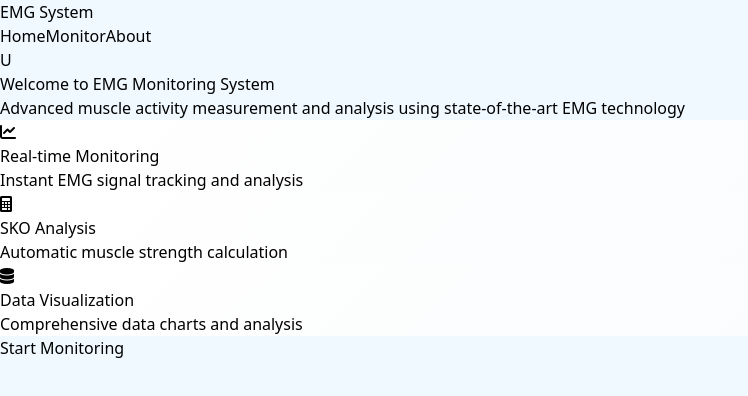
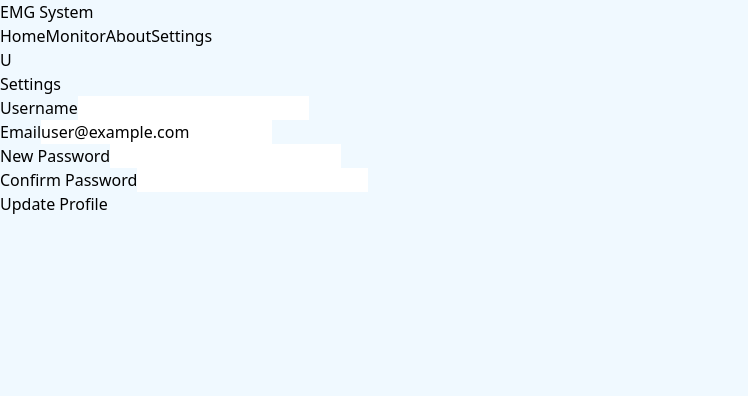
Before and after one commit to HKRyn122/EMG-WebAPP-v1.0, a React (Vite) app: page /settings in a window 1280 px wide. Before the commit this address led to /. Shown: the top 396 px of the page, without its empty margins (0-748 px from the left). Built offline with nearby package versions, Linux system fonts and the light colour scheme; no server answers; the database is empty; sample sign-in values are in the browser's storage.

Commit message:
Setting pages
test

```diff
--- a/src/App.jsx
+++ b/src/App.jsx
@@ -6,6 +6,7 @@ import About from './components/About';
 import Login from './components/Login';
 import Register from './components/auth/Register';
 import Navbar from './components/Navbar';
+import Settings from './components/settings/Settings';
 import AdminDashboard from './components/admin/AdminDashboard';
 import UserManagement from './components/admin/UserManagement';
 import Analytics from './components/admin/Analytics';
@@ -33,6 +34,7 @@ function App() {
             <Route path="/" element={<Home />} />
             <Route path="/monitor" element={<Monitor />} />
             <Route path="/about" element={<About />} />
+            <Route path="/settings" element={<Settings />} />
           </Route>
 
           {/* Admin Routes */}
--- a/src/components/Monitor.jsx
+++ b/src/components/Monitor.jsx
@@ -4,7 +4,7 @@ import { useUserNotes } from '../hooks/useUserNotes';
 import EMGChart from './charts/EMGChart';
 import DataCard from './monitor/DataCard';
 import SKOIndicator from './monitor/SKOIndicator';
-import UserNotes from './monitor/UserNotes';
+import AdminNotes from './monitor/AdminNotes';
 import { useAuth } from '../hooks/useAuth';
 
 function Monitor() {
@@ -25,7 +25,7 @@ function Monitor() {
       <div className="container mx-auto px-4">
         <h1 className="text-4xl font-bold text-gray-900 mb-8 text-center">EMG Monitoring Dashboard</h1>
 
-        <UserNotes notes={notes} loading={loading} />
+        <AdminNotes />
 
         <div className="grid grid-cols-1 lg:grid-cols-4 gap-6 mb-8">
           <DataCard
--- a/src/components/Navbar.jsx
+++ b/src/components/Navbar.jsx
@@ -22,6 +22,9 @@ function Navbar() {
           <Link to="/about" className="hover:text-blue-200 transition-colors duration-200">
             About
           </Link>
+          <Link to="/settings" className="hover:text-blue-200 transition-colors duration-200">
+            Settings
+          </Link>
           {isAdmin(user) && (
             <Link to="/admin" className="hover:text-blue-200 transition-colors duration-200">
               Admin
--- a/src/components/admin/analytics/UserAnalytics.jsx
+++ b/src/components/admin/analytics/UserAnalytics.jsx
@@ -1,5 +1,7 @@
 import React, { useState } from 'react';
 import { useUserAnalytics } from '../../../hooks/useUserAnalytics';
+import { database } from '../../../firebase';
+import { ref, update } from 'firebase/database';
 import AnalyticsCard from './AnalyticsCard';
 import SKODistributionChart from './SKODistributionChart';
 import DataHistoryList from './DataHistoryList';
@@ -9,22 +11,32 @@ function UserAnalytics({ userId }) {
   const { analytics, userData, loading } = useUserAnalytics(userId);
   const [showAddNote, setShowAddNote] = useState(false);
   const [note, setNote] = useState('');
+  const [addingNote, setAddingNote] = useState(false);
+  const [error, setError] = useState('');
 
   const handleAddNote = async () => {
-    if (!note.trim()) return;
+    if (!note.trim() || !userId) return;
+
+    setAddingNote(true);
+    setError('');
 
     try {
       const noteRef = ref(database, `users/${userId}/notes`);
-      await update(noteRef, {
-        [Date.now()]: {
-          content: note,
+      const noteData = {
+        [`note_${Date.now()}`]: {
+          content: note.trim(),
           timestamp: Date.now()
         }
-      });
+      };
+
+      await update(noteRef, noteData);
       setNote('');
       setShowAddNote(false);
     } catch (error) {
       console.error('Error adding note:', error);
+      setError('Failed to add note. Please try again.');
+    } finally {
+      setAddingNote(false);
     }
   };
 
@@ -40,8 +52,8 @@ function UserAnalytics({ userId }) {
     <div>
       <div className="flex justify-between items-center mb-4">
         <div>
-          <h1 className="text-4xl font-bold text-gray-900">{userData.username}</h1>
-          <p className="text-gray-600">{userData.email}</p>
+          <h1 className="text-4xl font-bold text-gray-900">{userData?.username}</h1>
+          <p className="text-gray-600">{userData?.email}</p>
         </div>
         <button
           onClick={() => setShowAddNote(true)}
@@ -89,25 +101,31 @@ function UserAnalytics({ userId }) {
         <div className="fixed inset-0 bg-gray-600 bg-opacity-50 flex items-center justify-center">
           <div className="bg-white rounded-lg p-6 w-full max-w-md">
             <h2 className="text-xl font-bold mb-4">Add Note</h2>
+            {error && (
+              <p className="text-red-600 mb-4">{error}</p>
+            )}
             <textarea
               value={note}
               onChange={(e) => setNote(e.target.value)}
               className="w-full p-2 border rounded mb-4"
               placeholder="Enter note for user..."
               rows="4"
+              disabled={addingNote}
             />
             <div className="flex justify-end space-x-3">
               <button
                 onClick={() => setShowAddNote(false)}
                 className="px-4 py-2 text-gray-600 hover:text-gray-800"
+                disabled={addingNote}
               >
                 Cancel
               </button>
               <button
                 onClick={handleAddNote}
-                className="px-4 py-2 bg-blue-600 text-white rounded hover:bg-blue-700"
+                disabled={addingNote}
+                className="px-4 py-2 bg-blue-600 text-white rounded hover:bg-blue-700 disabled:bg-blue-400"
               >
-                Save Note
+                {addingNote ? 'Saving...' : 'Save Note'}
               </button>
             </div>
           </div>
--- /dev/null
+++ b/src/components/monitor/AdminNotes.jsx
@@ -0,0 +1,35 @@
+import React from 'react';
+import { useUserNotes } from '../../hooks/useUserNotes';
+import { useOfflineStorage } from '../../hooks/useOfflineStorage';
+import { useAuth } from '../../hooks/useAuth';
+
+function AdminNotes() {
+  const { user } = useAuth();
+  const { notes, loading } = useUserNotes(user?.uid);
+  const [offlineNotes] = useOfflineStorage(`notes_${user?.uid}`);
+
+  // Use offline notes if online notes are not available
+  const displayNotes = loading || !notes ? offlineNotes : notes;
+
+  if (!displayNotes?.length) {
+    return null;
+  }
+
+  return (
+    <div className="mb-6">
+      <h2 className="text-xl font-bold text-gray-900 mb-4">Admin Notes</h2>
+      <div className="space-y-4">
+        {displayNotes.map((note) => (
+          <div key={note.id} className="bg-yellow-50 border-l-4 border-yellow-400 p-4 rounded-r-lg">
+            <p className="text-sm text-yellow-800">{note.content}</p>
+            <p className="text-xs text-yellow-600 mt-1">
+              {new Date(note.timestamp).toLocaleString()}
+            </p>
+          </div>
+        ))}
+      </div>
+    </div>
+  );
+}
+
+export default AdminNotes;
--- /dev/null
+++ b/src/components/settings/Settings.jsx
@@ -0,0 +1,131 @@
+import React, { useState } from 'react';
+import { useAuth } from '../../hooks/useAuth';
+import { database, auth } from '../../firebase';
+import { ref, update } from 'firebase/database';
+import { updatePassword, updateEmail } from 'firebase/auth';
+
+function Settings() {
+  const { user } = useAuth();
+  const [formData, setFormData] = useState({
+    username: user?.username || '',
+    email: user?.email || '',
+    newPassword: '',
+    confirmPassword: ''
+  });
+  const [message, setMessage] = useState({ type: '', text: '' });
+  const [loading, setLoading] = useState(false);
+
+  const handleChange = (e) => {
+    setFormData({ ...formData, [e.target.name]: e.target.value });
+  };
+
+  const handleSubmit = async (e) => {
+    e.preventDefault();
+    setLoading(true);
+    setMessage({ type: '', text: '' });
+
+    try {
+      // Update profile data
+      if (formData.username !== user.username) {
+        await update(ref(database, `users/${user.uid}`), {
+          username: formData.username
+        });
+      }
+
+      // Update email if changed
+      if (formData.email !== user.email) {
+        await updateEmail(auth.currentUser, formData.email);
+      }
+
+      // Update password if provided
+      if (formData.newPassword) {
+        if (formData.newPassword !== formData.confirmPassword) {
+          throw new Error('Passwords do not match');
+        }
+        await updatePassword(auth.currentUser, formData.newPassword);
+      }
+
+      setMessage({ type: 'success', text: 'Profile updated successfully' });
+    } catch (error) {
+      setMessage({ type: 'error', text: error.message });
+    } finally {
+      setLoading(false);
+    }
+  };
+
+  return (
+    <div className="min-h-screen bg-gradient-to-br from-blue-50 to-sky-50 py-8">
+      <div className="container mx-auto px-4 max-w-2xl">
+        <h1 className="text-3xl font-bold text-gray-900 mb-8">Settings</h1>
+
+        {message.text && (
+          <div className={`p-4 rounded-lg mb-4 ${
+            message.type === 'success' ? 'bg-green-100 text-green-700' : 'bg-red-100 text-red-700'
+          }`}>
+            {message.text}
+          </div>
+        )}
+
+        <form onSubmit={handleSubmit} className="bg-white rounded-lg shadow-md p-6">
+          <div className="space-y-6">
+            <div>
+              <label className="block text-sm font-medium text-gray-700">Username</label>
+              <input
+                type="text"
+                name="username"
+                value={formData.username}
+                onChange={handleChange}
+                className="mt-1 block w-full rounded-md border-gray-300 shadow-sm focus:border-blue-500 focus:ring-blue-500"
+              />
+            </div>
+
+            <div>
+              <label className="block text-sm font-medium text-gray-700">Email</label>
+              <input
+                type="email"
+                name="email"
+                value={formData.email}
+                onChange={handleChange}
+                className="mt-1 block w-full rounded-md border-gray-300 shadow-sm focus:border-blue-500 focus:ring-blue-500"
+              />
+            </div>
+
+            <div>
+              <label className="block text-sm font-medium text-gray-700">New Password</label>
+              <input
+                type="password"
+                name="newPassword"
+                value={formData.newPassword}
+                onChange={handleChange}
+                className="mt-1 block w-full rounded-md border-gray-300 shadow-sm focus:border-blue-500 focus:ring-blue-500"
+              />
+            </div>
+
+            <div>
+              <label className="block text-sm font-medium text-gray-700">Confirm Password</label>
+              <input
+                type="password"
+                name="confirmPassword"
+                value={formData.confirmPassword}
+                onChange={handleChange}
+                className="mt-1 block w-full rounded-md border-gray-300 shadow-sm focus:border-blue-500 focus:ring-blue-500"
+              />
+            </div>
+
+            <button
+              type="submit"
+              disabled={loading}
+              className={`w-full flex justify-center py-2 px-4 border border-transparent rounded-md shadow-sm text-sm font-medium text-white ${
+                loading ? 'bg-blue-400' : 'bg-blue-600 hover:bg-blue-700'
+              }`}
+            >
+              {loading ? 'Updating...' : 'Update Profile'}
+            </button>
+          </div>
+        </form>
+      </div>
+    </div>
+  );
+}
+
+export default Settings;
--- /dev/null
+++ b/src/hooks/useOfflineStorage.js
@@ -0,0 +1,21 @@
+import { useState, useEffect } from 'react';
+
+export const useOfflineStorage = (key) => {
+  const [data, setData] = useState(null);
+
+  // Load data from localStorage
+  useEffect(() => {
+    const stored = localStorage.getItem(key);
+    if (stored) {
+      setData(JSON.parse(stored));
+    }
+  }, [key]);
+
+  // Save data to localStorage
+  const saveData = (newData) => {
+    localStorage.setItem(key, JSON.stringify(newData));
+    setData(newData);
+  };
+
+  return [data, saveData];
+};
```
Also changed, not shown: 1 other file (tests, documents, lock files or other folders).
